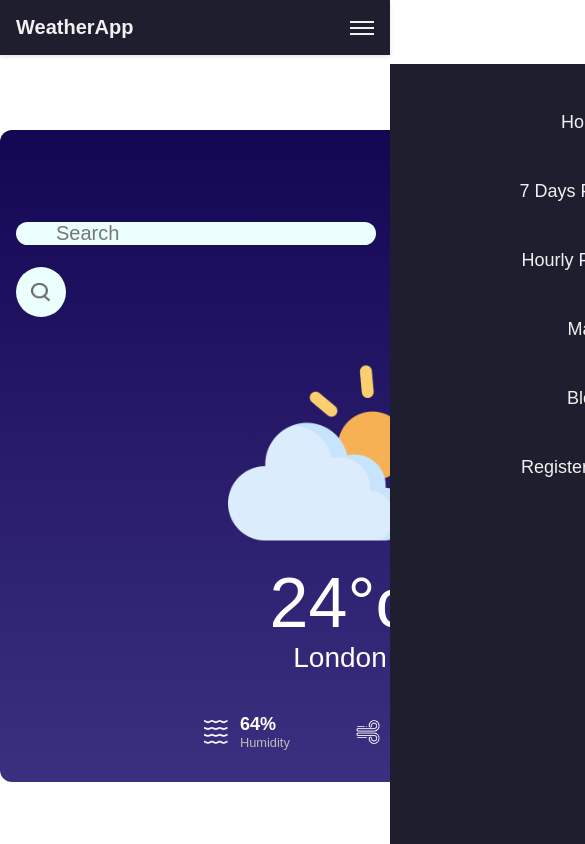
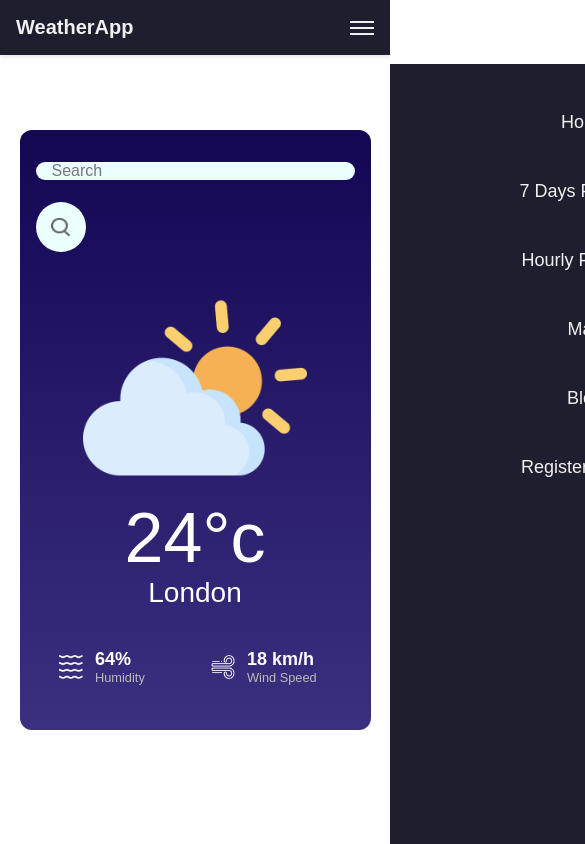
Before and after one commit to gkarm/weatherplus, a React (Vite) app: page / in a window 390 px wide. Shown: the top 844 px of the page, 585 px wide, since content can reach past the window. Built offline with nearby package versions, Linux system fonts and the light colour scheme; no server answers.

Commit message:
update week forecast

```diff
--- a/src/pages/WeekForecast.css
+++ b/src/pages/WeekForecast.css
@@ -1,29 +1,34 @@
-
 .container {
-    width: 680px;
-    margin: auto;
-    margin-top: 75px;
+    max-width: 680px;
+    width: 90%;
+    min-height: 600px;
+    margin: 75px auto;
     border-radius: 12px;
     background-image: linear-gradient(180deg, #130754 0%, #3b2f80 100%);
+    padding: 2rem 1rem;
+    box-sizing: border-box;
 }
 
 .top-bar {
     display: flex;
     justify-content: center;
     gap: 14px;
-    padding-top: 60px;
+    margin-bottom: 2rem;
+    flex-wrap: wrap;
 }
 
 .top-bar input {
-    width: 362px;
-    height: 78px;
+    flex: 1;
+    min-width: 200px;
+    max-width: 360px;
+    height: 60px;
     background: #ebfffc;
     border: none;
     outline: none;
     border-radius: 40px;
-    padding-left: 40px;
+    padding: 0 1rem;
     color: #626262;
-    font-size: 20px;
+    font-size: 18px;
     font-weight: 400;
 }
 
@@ -31,38 +36,237 @@
     display: flex;
     justify-content: center;
     align-items: center;
-    width: 78px;
-    height: 78px;
+    width: 60px;
+    height: 60px;
     background: #ebfffc;
-    border-radius: 40px;
+    border-radius: 50%;
     cursor: pointer;
+    transition: background 0.2s ease;
 }
 
-.weekly-weather {
-    display: flex;
-    justify-content: space-around;
-    padding: 20px 0;
-    color: white;
+.search-icon:hover {
+    background: #dffaf6;
 }
 
-.day {
+.weather-image {
     display: flex;
-    flex-direction: column;
-    align-items: center;
+    justify-content: center;
+    margin-top: 20px;
+}
+
+.weather-temp {
+    display: flex;
+    justify-content: center;
+    color: white;
+    font-size: 90px;
+    font-weight: 400;
+    line-height: 1.1;
+    text-align: center;
+}
+
+.weather-location {
+    display: flex;
+    justify-content: center;
+    color: white;
+    font-size: 40px;
+    font-weight: 400;
+    text-align: center;
+}
+
+.data-container {
+    margin-top: 40px;
+    color: white;
+    display: flex;
+    justify-content: center;
+    flex-wrap: wrap;
+    gap: 2rem;
+}
+
+.element {
+    display: flex;
+    align-items: flex-start;
+    gap: 12px;
+    min-width: 120px;
 }
 
 .icon {
-    width: 50px;
-    height: 50px;
+    margin-top: 6px;
+    width: 28px;
+    height: 28px;
 }
 
-.temp {
-    font-size: 24px;
-    margin-top: 10px;
+.data {
+    font-size: 18px;
+    font-weight: 200;
 }
 
-.description {
+.text {
     font-size: 16px;
-    margin-top: 5px;
+    font-weight: 200;
+    color: #ddd;
+}
+
+@media (max-width: 480px) {
+    .weather-temp {
+        font-size: 70px;
+    }
+
+    .weather-location {
+        font-size: 28px;
+    }
+
+    .top-bar input {
+        font-size: 16px;
+        height: 50px;
+    }
+
+    .search-icon {
+        width: 50px;
+        height: 50px;
+    }
+}
+
+/* these styles are applied only  to  the map  page so  these are  css  for the  map  */
+
+.map-container {
+    max-width: 800px;
+    margin: 2rem auto;
+    padding: 1.5rem;
+    border-radius: 12px;
+    background-image: linear-gradient(180deg, #130754 0%, #3b2f80 100%);
+    color: #f1f1f1;
+    font-family: Arial, sans-serif;
+    box-shadow: 0 4px 12px rgba(0, 0, 0, 0.4);
     text-align: center;
 }
+
+.map-container h1 {
+    margin-bottom: 1.5rem;
+    font-size: 2rem;
+    color: #00eaff;
+}
+
+.map-form {
+    display: flex;
+    flex-direction: column;
+    gap: 1rem;
+    margin-bottom: 2rem;
+}
+
+.map-form label {
+    display: flex;
+    flex-direction: column;
+    align-items: flex-start;
+    font-size: 1rem;
+    font-weight: bold;
+    color: #ddd;
+}
+
+.map-form input {
+    width: 100%;
+    padding: 0.6rem 1rem;
+    margin-top: 0.4rem;
+    border-radius: 8px;
+    border: none;
+    outline: none;
+    background: #ebfffc;
+    color: #333;
+    font-size: 1rem;
+}
+
+.map-wrapper {
+    border-radius: 12px;
+    overflow: hidden;
+    box-shadow: 0 2px 8px rgba(0, 0, 0, 0.3);
+}
+
+@media (max-width: 600px) {
+    .map-container {
+        padding: 1rem;
+    }
+
+    .map-container h1 {
+        font-size: 1.6rem;
+    }
+}
+
+/* thse are styles for the blog page  */
+
+.blog-container {
+    padding: 2rem;
+    background: #f9f9f9;
+    color: #333;
+    font-family: Arial, sans-serif;
+    line-height: 1.6;
+
+    .blog-header {
+        text-align: center;
+        margin-bottom: 2rem;
+
+        h1 {
+            font-size: 2.2rem;
+            margin-bottom: 0.5rem;
+            color: #1e1e2f;
+        }
+
+        p {
+            font-size: 1rem;
+            max-width: 600px;
+            margin: 0 auto;
+            color: #555;
+        }
+    }
+
+    .blog-content {
+        display: flex;
+        flex-wrap: wrap;
+        gap: 1.5rem;
+        justify-content: center;
+
+        .blog-post {
+            background: #fff;
+            border-radius: 10px;
+            box-shadow: 0 4px 8px rgba(0, 0, 0, 0.1);
+            padding: 1.5rem;
+            flex: 1 1 300px;
+            max-width: 500px;
+            transition: transform 0.2s ease;
+
+            &:hover {
+                transform: translateY(-5px);
+            }
+
+            h2 {
+                font-size: 1.4rem;
+                margin-bottom: 0.5rem;
+                color: #00bcd4;
+            }
+
+            p {
+                font-size: 0.95rem;
+                color: #444;
+            }
+        }
+    }
+}
+
+/* ✅ Responsive adjustments */
+@media (max-width: 768px) {
+    .blog-container {
+        padding: 1rem;
+
+        .blog-header h1 {
+            font-size: 1.8rem;
+        }
+
+        .blog-content {
+            flex-direction: column;
+            align-items: center;
+        }
+
+        .blog-post {
+            width: 100%;
+            max-width: 100%;
+        }
+    }
+}
```
